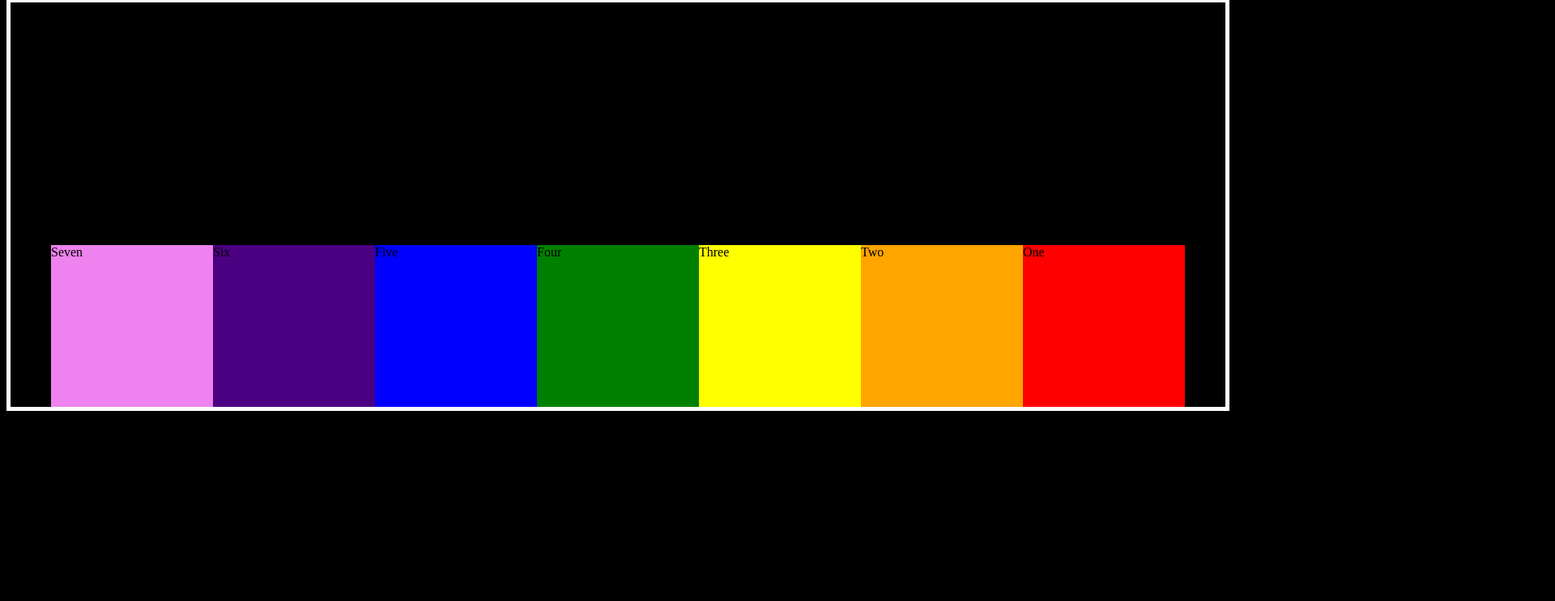
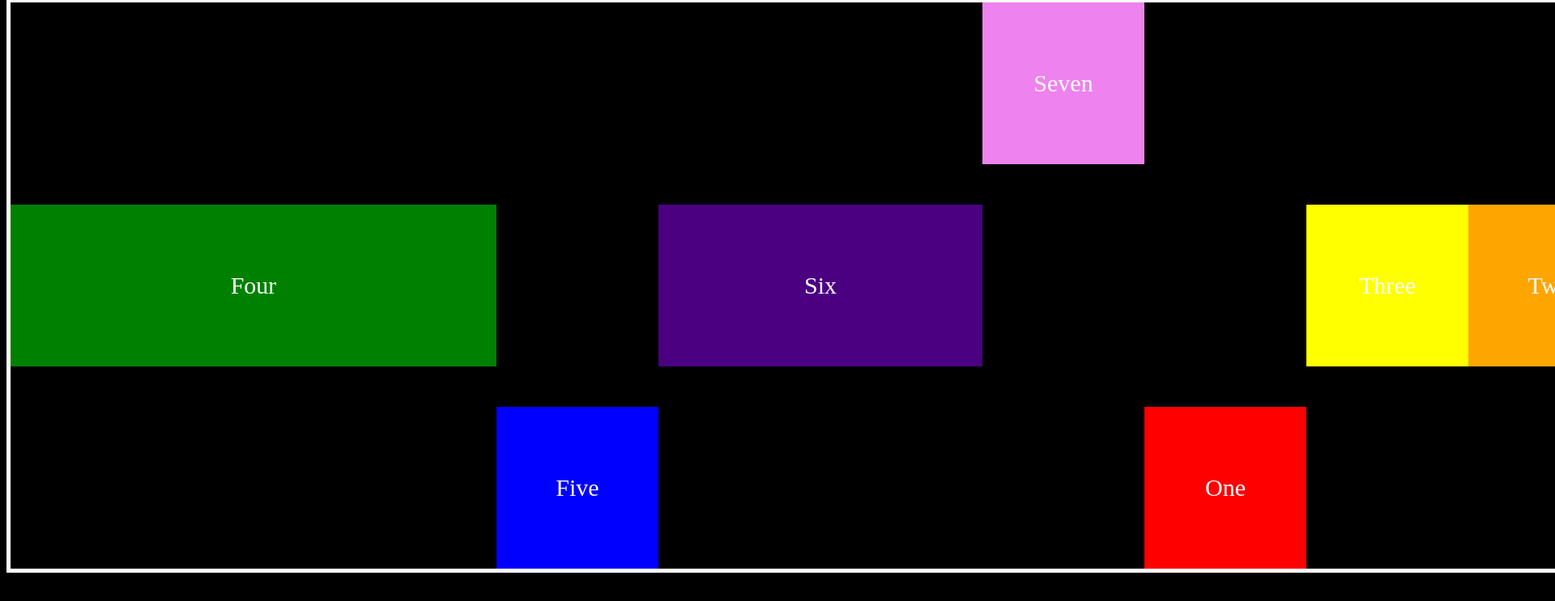
Before and after one commit to HarshalShedge-08/HTML-CSS-Files, a plain HTML site: page FlexBox/flexbox.html in a window 1280 px wide. Shown: the part 793-1536 px from the top of the page at 81% size, 1920 px wide, since content can reach past the window. Before the commit the page ends 1309 px from the top, so only its background shows below. Drawn offline with Linux system fonts and the light colour scheme.

Commit message:
new file

```diff
--- a/CSS03/Animation/animation-2.css
+++ b/CSS03/Animation/animation-2.css
@@ -1,4 +1,4 @@
-h1{
+    h1{
     color: lime;
     font-size: 50px;
     text-align: center;
--- a/FlexBox/flexbox.css
+++ b/FlexBox/flexbox.css
@@ -46,7 +46,7 @@ h1,h2,h3{
 
     display: flex;
     flex-flow: row-reverse;
-    justify-content: center;
+    justify-content:space-between;
     align-items: flex-end;
 }
 .item-1{
@@ -84,3 +84,94 @@ h1,h2,h3{
     height: 200px;
     width: 200px;
 }
+
+
+.flex-container3{
+    color:black;
+    border: 5px white solid;
+    height: 700px;
+    width: 2000px;
+    margin: auto;
+
+    display: flex;
+    flex-direction: row;
+    /*flex-wrap: nowrap;
+    flex-flow: column;*/
+    justify-content: center;
+    align-items: center;
+}
+.item{
+    color: white;
+    font-size: 30px;
+    text-align: center;
+    line-height: 200px;
+}
+.item-a{
+    background-color: red;
+    height: 200px;
+    width: 200px;
+
+    order: 1;
+    align-self: flex-end;
+    transition: 2s;
+}
+.item-a:hover{
+    transform:  translateX(400px);
+}
+.item-b{
+    background-color: orange;
+    height: 200px;
+    width: 200px;
+
+    order: 3;
+}
+.item-c{
+    background-color: yellow;
+    height: 200px;
+    width: 200px;
+
+    order: 2;
+}
+.item-d{
+    background-color: green;
+    height: 200px;
+    width: 200px;
+
+    flex-grow: 1;
+}
+.item-e{
+    background-color: blue;
+    height: 200px;
+    width: 200px;
+
+    flex-shrink: 3;
+    align-self: flex-end;
+    transition: 2s;
+ }
+.item-e:hover{
+    transform: scale(3);
+}
+.item-f{
+    background-color: indigo;
+    height: 200px;
+    width: 200px;
+
+    flex-basis: 20%;
+
+    transition: 2s;
+}
+.item-f:hover{
+    transform: rotate(360deg);
+}
+.item-g{
+    background-color: violet;
+    height: 200px;
+    width: 200px;
+
+    align-self: flex-start;
+
+    transition: 2s;
+}
+.item-g:hover{
+    transform: scaleX(3);
+}
--- a/FlexBox/flexbox.html
+++ b/FlexBox/flexbox.html
@@ -29,6 +29,18 @@
 
     <br><br><br>
 
+    <div class="flex-container3">
+        <div class="item-a item">One</div>
+        <div class="item-b item">Two</div>
+        <div class="item-c item">Three</div>
+        <div class="item-d item">Four</div>
+        <div class="item-e item">Five</div>
+        <div class="item-f item">Six</div>
+        <div class="item-g item">Seven</div>
+    </div>
+
+    <br><br><br>
+
     <div class="flex-container2">
         <div class="item-1">One</div>
         <div class="item-2">Two</div>
@@ -39,5 +51,7 @@
         <div class="item-7">Seven</div>
     </div>
 
+
+
 </body>
 </html>
--- a/FlexBox/practice1.css
+++ b/FlexBox/practice1.css
@@ -3,15 +3,23 @@
     height: 300px;
     display: flex;
     flex-direction: row;
-    justify-content: center;
+    justify-content: space-around;
     align-items: center;
 
+}
+
+.item{
+    color: white;
+    font-size: 20px;
+    text-align: center;
+    line-height: 80px;
 }
 
 .item-1{
     background-color: purple;
     width: 100px;
     height: 100px;
+
 
 
 }
@@ -21,24 +29,34 @@
     background-color: green;
     width: 100px;
     height: 100px;
+    flex-basis: 20%;
+    align-self: flex-start;
 }
 
 .item-3{
     background-color: yellow;
     width: 100px;
     height: 100px;
+
 }
 
 .item-4{
     background-color: pink;
     width: 100px;
-    height: 100px;
+    height: 180px;
+    flex-basis: 20%;
+
+   transition: 2s;
+}
+.item-4:hover{
+    transform: rotate(360deg);
 }
 
 .item-5{
     background-color: blue;
     width: 100px;
     height: 100px;
+
 }
 
 .item-6{
```
Also changed, not shown: CSS03/Animation/animation.html (+1 -1 lines), FlexBox/practice1.html (+8 -8 lines).
